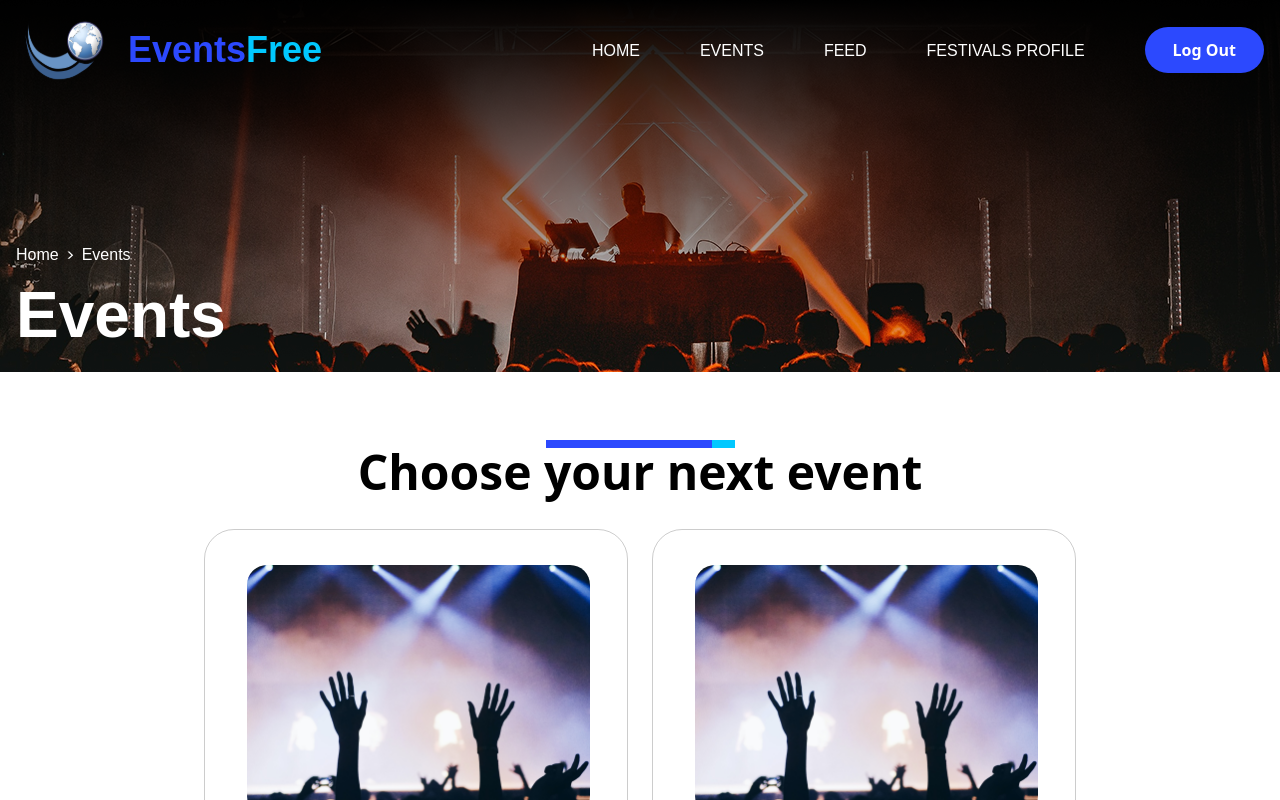
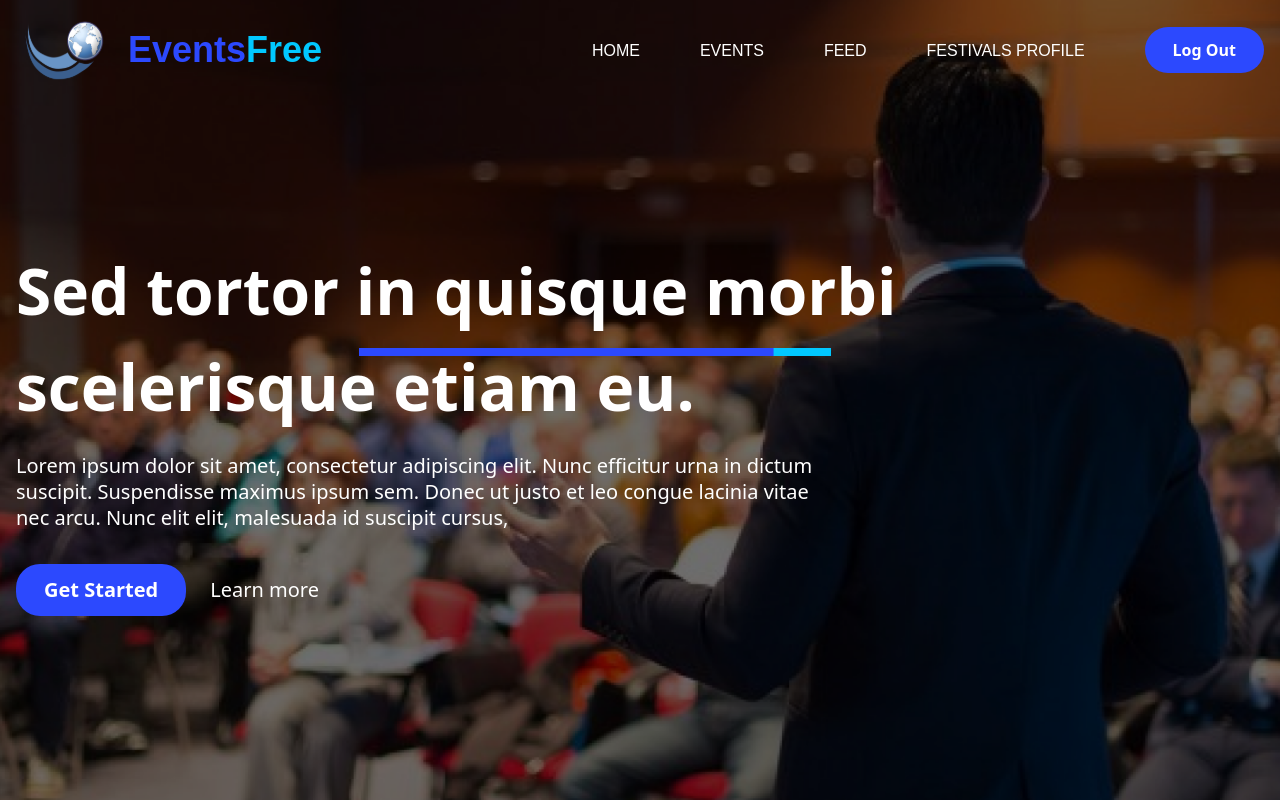
Before and after one commit to jatin-rajput563/react-event-free, a React (Vite) app: page / in a window 1280 px wide. Shown: the top 800 px of the page. Built offline with nearby package versions, Linux system fonts and the light colour scheme.

Commit message:
router-complete

```diff
--- a/src/App.jsx
+++ b/src/App.jsx
@@ -1,28 +1,20 @@
+import { BrowserRouter, Route, Routes } from 'react-router'
 import './App.css'
-import BackToTop from './components/common/BackTop'
-import Constructor from './components/home/Constructor'
-import Event from './components/event_Page/Event'
-import Footer from './components/common/Footer'
-import Header from './components/event_Page/Header'
-import HomeHeader from './components/home/HomeHeader'
-import JoinUs from './components/home/JoinUs'
-import LatestEvent from './components/home/LatestEvent'
-import Special from './components/home/Special'
+import Home from './view/Home'
+import Event from './view/EventP'
+import BackTop from './components/common/BackTop'
 
 function App() {
 
   return (
     <>
-      <Header />
-      <BackToTop />
-      <Event />
-      <Footer />
-      <HomeHeader />
-      <Special />
-      <Constructor />
-      <LatestEvent />
-      <JoinUs />
-      <Footer />
+     <BrowserRouter>
+     <Routes>
+      <Route path='/' element={<Home/>}/>
+      <Route path='/event' element={<Event/>}/>
+     </Routes>
+     </BrowserRouter>
+     <BackTop/>
     </>
   )
 }
--- a/src/components/common/Nav.jsx
+++ b/src/components/common/Nav.jsx
@@ -1,6 +1,7 @@
 import React, { useState, useEffect } from 'react';
 import logo from '../../assets/images/svg/logo.svg'
 import CommonButton from './CustomButton';
+import { Link } from 'react-router';
 
 const Nav = () => {
     const [menuOpen, setMenuOpen] = useState(false);
@@ -30,10 +31,10 @@ const Nav = () => {
                         <span className={`block h-1 rounded-3xl bg-white transition-transform duration-300 ease-in-out ${menuOpen && '-rotate-45 -translate-y-2'}`}></span>
                     </div>
                     <ul id='nav-name' className={`list-unstyled flex justify-center items-center nav-link gap-[60px] mb-0 ${menuOpen ? "show-navbar" : ""}`}>
-                        <li><a className='poppins font-normal text-base leading-[100%] text-white hover:font-semibold' href="#">HOME</a></li>
-                        <li><a className='poppins font-normal text-base leading-[100%] text-white hover:font-semibold' href="#">EVENTS</a></li>
-                        <li><a className='poppins font-normal text-base leading-[100%] text-white hover:font-semibold' href="#">FEED</a></li>
-                        <li><a className='poppins font-normal text-base leading-[100%] text-white hover:font-semibold' href="#">FESTIVALS PROFILE</a></li>
+                        <li><Link className='poppins font-normal text-base leading-[100%] text-white hover:font-semibold' to="/">HOME</Link></li>
+                        <li><Link className='poppins font-normal text-base leading-[100%] text-white hover:font-semibold' to="/event">EVENTS</Link></li>
+                        <li><Link className='poppins font-normal text-base leading-[100%] text-white hover:font-semibold' to="#">FEED</Link></li>
+                        <li><Link className='poppins font-normal text-base leading-[100%] text-white hover:font-semibold' to="#">FESTIVALS PROFILE</Link></li>
                         <li><CommonButton btnText="Log Out" /></li>
                     </ul>
                 </div>
--- /dev/null
+++ b/src/view/EventP.jsx
@@ -0,0 +1,15 @@
+import React from 'react'
+import Header from '../components/event_Page/Header'
+import Event from '../components/event_Page/Event'
+import Footer from '../components/common/Footer'
+const EventP = () => {
+    return (
+        <>
+            <Header />
+            <Event />
+            <Footer />
+        </>
+    )
+}
+
+export default EventP
--- /dev/null
+++ b/src/view/Home.jsx
@@ -0,0 +1,21 @@
+import React from 'react'
+import HomeHeader from '../components/home/HomeHeader'
+import Constructor from '../components/home/Constructor'
+import Special from '../components/home/Special'
+import LatestEvent from '../components/home/LatestEvent'
+import JoinUs from '../components/home/JoinUs'
+import Footer from '../components/common/Footer'
+const Home = () => {
+    return (
+        <>
+            <HomeHeader />
+            <Special/>
+            <Constructor/>
+            <LatestEvent/>
+            <JoinUs/>
+            <Footer />
+        </>
+    )
+}
+
+export default Home
```
